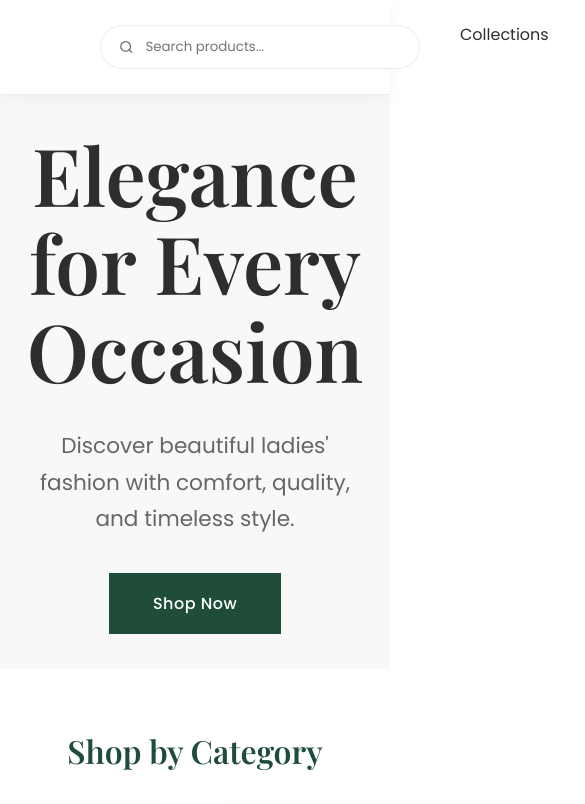
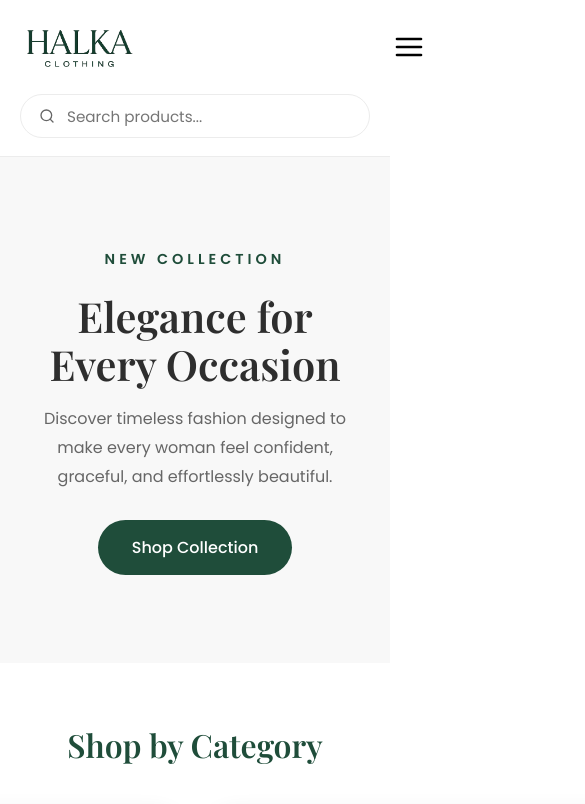
Before and after one commit to darkdilsha/halka-clothing, a React (Vite) app in the folder Client/: page / in a window 390 px wide. Shown: the top 804 px of the page, 585 px wide, since content can reach past the window. Built offline with nearby package versions, Linux system fonts and the light colour scheme.

Commit message:
Redesign navbar desktop layout

```diff
--- a/Client/src/components/Categories/Categories.css
+++ b/Client/src/components/Categories/Categories.css
@@ -1,4 +1,5 @@
 .categories {
+
     padding: 60px 50px;
     text-align: center;
 
--- a/Client/src/components/Hero/Hero.css
+++ b/Client/src/components/Hero/Hero.css
@@ -12,46 +12,149 @@
   text-align: center;
   max-width: 900px;
 }
+.hero h1{
 
-.hero h1 {
-  color: #2E2E2E;
-  font-family: "Playfair Display", serif;
-  font-size: 5rem;
-  margin-bottom: 20px;
-  font-weight:600 ;
-  line-height: 1.1;
-  margin :0 0 24px;
+    font-family:var(--heading-font);
+
+    font-size:5.3rem;
+
+    line-height:1.05;
+
+    font-weight:600;
+
+    color:var(--text);
+
+    margin-bottom:28px;
+
+}.hero p{
+
+    max-width:620px;
+
+    margin:0 auto 40px;
+
+    font-size:1.18rem;
+
+    line-height:1.8;
+
+    color:var(--text-light);
+
+}
+.hero button{
+
+    background:var(--primary);
+
+    color:white;
+
+    border:none;
+
+    border-radius:999px;
+
+    padding:18px 42px;
+
+    font-size:1rem;
+
+    font-weight:500;
+
+    transition:.35s;
 
 }
 
-.hero p {
-  font-family: "Poppins", sans-serif;
-  padding-top: 10px;
-  font-size: 1.35rem;
-  color: #666;
-  max-width: 700px;
-  margin: 0 auto 35px;
-  line-height: 1.7;
+.hero button:hover{
 
+    background:var(--primary-hover);
 
+    transform:translateY(-3px);
 
 }
-
-.hero button {
-  background: var(--primary);
-  color: white;
-  border: none;
-  padding: 18px 44px;
-  font-family: "Poppins", sans-serif;
-  font-size: 1rem;
-  font-weight: 500;
-  letter-spacing: 0.5px;
-  cursor: pointer;
-  transition: all 0.3s ease;
-
-}
-
 .hero button:hover {
   background: #163a2c;
 
 }
+/* ========================= */
+/* Mobile */
+/* ========================= */
+
+@media (max-width:768px){
+
+    .hero{
+
+        min-height:60vh;
+        height:auto;
+
+        padding:60px 24px;
+
+    }
+
+    .hero-content{
+
+        max-width:100%;
+
+    }
+    .hero-tag{
+
+    display:inline-block;
+
+    margin-bottom:22px;
+
+    font-size:.9rem;
+
+    font-weight:600;
+
+    letter-spacing:4px;
+
+    color:var(--primary);
+
+    text-transform:uppercase;
+
+}
+
+    .hero h1{
+
+        font-size:2.6rem;
+
+        line-height:1.15;
+
+        margin-bottom:18px;
+
+    }
+
+    .hero p{
+
+        font-size:1rem;
+
+        max-width:100%;
+
+        margin-bottom:28px;
+
+    }
+
+    .hero button{
+
+        padding:15px 34px;
+
+        width:auto;
+        min-width:190px;
+
+    }
+
+}
+
+/* ========================= */
+/* Tablet */
+/* ========================= */
+
+@media (min-width:769px) and (max-width:1024px){
+
+    .hero{
+        padding:90px 40px;
+    }
+
+    .hero h1{
+        font-size:4.5rem;
+    }
+
+    .hero p{
+        font-size:1.15rem;
+    }
+
+}
--- a/Client/src/components/Hero/Hero.jsx
+++ b/Client/src/components/Hero/Hero.jsx
@@ -2,18 +2,29 @@ import "./Hero.css";
 
 function Hero() {
   return (
-    <section className="hero"  >
-        <div className="hero-content">
-            <h1>Elegance for Every Occasion</h1>
+    <section className="hero">
 
-            <p>
-                Discover beautiful ladies' fashion with comfort, quality, and timeless style.
-            </p>
+      <div className="hero-content">
 
-            <button>Shop Now    </button>
+        <span className="hero-tag">
+          NEW COLLECTION
+        </span>
 
-        </div>
+        <h1>
+          Elegance for <br />
+          Every Occasion
+        </h1>
 
+        <p>
+          Discover timeless fashion designed to make every woman
+          feel confident, graceful, and effortlessly beautiful.
+        </p>
+
+        <button>
+          Shop Collection
+        </button>
+
+      </div>
 
     </section>
   );
--- a/Client/src/components/Navbar/Navbar.css
+++ b/Client/src/components/Navbar/Navbar.css
@@ -2,47 +2,55 @@
 /* NAVBAR */
 /* ========================= */
 
-nav{
-    position: sticky;
+.navbar{
+
+    position:sticky;
     top:0;
     z-index:1000;
 
-    display:grid;
-    grid-template-columns:auto 320px 1fr auto;
-    align-items:center;
-    gap:40px;
-
-    padding:18px 60px;
-
-    background:rgba(255,255,255,.94);
-
-    backdrop-filter:blur(14px);
-    -webkit-backdrop-filter:blur(14px);
+    background:white;
 
     border-bottom:1px solid var(--border);
 
-    box-shadow:0 4px 18px rgba(0,0,0,.04);
 }
 
-.logo{
-    height:58px;
-    cursor:pointer;
-    transition:.3s;
+/* ========================= */
+/* TOP ROW */
+/* ========================= */
+
+.navbar-top{
+
+    display:flex;
+    align-items:center;
+    justify-content:space-between;
+
+    padding:18px 60px;
+    gap:32px;
+
 }
 
-.logo:hover{
-    transform:scale(1.03);
+/* ========================= */
+/* LOGO */
+/* ========================= */
+
+.logo{
+
+    height:68px;
+    cursor:pointer;
+
 }
+
+/* ========================= */
+/* SEARCH */
+/* ========================= */
+
 .search-box{
 
     display:flex;
     align-items:center;
-
     gap:12px;
 
-    width:100%;
-
-    padding:11px 18px;
+    height:44px;
 
     border:1px solid var(--border);
 
@@ -50,16 +58,13 @@ nav{
 
     background:white;
 
-    transition:.3s;
+    padding:0 18px;
 
 }
 
-.search-box:hover,
-.search-box:focus-within{
+.search-box svg{
 
-    border-color:var(--primary);
-
-    box-shadow:0 8px 20px rgba(31,77,58,.08);
+    color:var(--text-light);
 
 }
 
@@ -68,27 +73,31 @@ nav{
     width:100%;
 
     border:none;
-
     outline:none;
 
-    background:none;
+    background:transparent;
+
+    font-size:.95rem;
 
     font-family:var(--body-font);
 
 }
 
-.search-box svg{
+.desktop-search{
 
-    color:var(--text-light);
+    flex:1;
+    max-width:380px;
 
 }
+
+/* ========================= */
+/* LINKS */
+/* ========================= */
+
 .nav-links{
 
     display:flex;
-
-    justify-content:center;
-
-    gap:42px;
+    gap:36px;
 
     list-style:none;
 
@@ -96,11 +105,7 @@ nav{
 
 .nav-links li{
 
-    position:relative;
-
     cursor:pointer;
-
-    font-family:var(--body-font);
 
     transition:.3s;
 
@@ -112,43 +117,20 @@ nav{
 
 }
 
-.nav-links li::after{
+/* ========================= */
+/* ICONS */
+/* ========================= */
 
-    content:"";
+.nav-icons{
 
-    position:absolute;
-
-    left:0;
-
-    bottom:-8px;
-
-    width:0;
-
-    height:2px;
-
-    background:var(--primary);
-
-    transition:.3s;
+    display:flex;
+    gap:18px;
 
 }
 
-.nav-links li:hover::after{
-
-    width:100%;
-
-}
-.nav-right{
-
-    display:flex;
-
-    align-items:center;
-
-    gap:22px;
-
-}
 .icon{
 
-    font-size:1.18rem;
+    font-size:1.4rem;
 
     cursor:pointer;
 
@@ -160,11 +142,159 @@ nav{
 
     color:var(--primary);
 
-    transform:translateY(-2px);
+}
+
+/* ========================= */
+/* MENU BUTTON */
+/* ========================= */
+
+.menu-btn{
+
+    display:none;
+
+    border:none;
+    background:none;
+
+    cursor:pointer;
+
+    font-size:2rem;
+
+}
+
+/* ========================= */
+/* MOBILE SEARCH */
+/* ========================= */
+
+.mobile-search{
+
+    display:none;
+
+}
+
+/* ========================= */
+/* MOBILE MENU */
+/* ========================= */
+
+.mobile-menu{
+
+    display:none;
+
+}
+
+/* ========================= */
+/* TABLET */
+/* ========================= */
+
+@media(max-width:992px){
+
+.desktop-search{
+
+max-width:250px;
+
+}
+
+}
+
+/* ========================= */
+/* MOBILE */
+/* ========================= */
+
+@media(max-width:768px){
+
+.navbar-top{
+
+padding:18px 20px;
+
+gap:12px;
+
+}
+
+.logo{
+
+height:58px;
+
+}
+
+.desktop-search{
+
+display:none;
+
+}
+
+.nav-links{
+
+display:none;
+
+}
+
+.nav-icons{
+
+display:none;
 
 }
 .menu-btn{
 
-    display:none;
+    display:flex;
+
+    align-items:center;
+
+    justify-content:center;
+
+    margin-left:auto;
+    margin-right:-55px;
 
 }
+
+.mobile-search{
+
+display:flex;
+
+margin:0 20px 18px;
+
+}
+
+.mobile-search input{
+
+flex:1;
+
+}
+
+.mobile-menu{
+
+display:none;
+
+flex-direction:column;
+
+gap:18px;
+
+padding:20px;
+
+border-top:1px solid var(--border);
+
+}
+
+.mobile-menu.active{
+
+display:flex;
+
+}
+
+.mobile-menu a{
+
+text-decoration:none;
+
+color:var(--text);
+
+font-size:1rem;
+
+}
+
+.mobile-menu hr{
+
+border:none;
+
+border-top:1px solid var(--border);
+
+}
+
+}
--- a/Client/src/components/Navbar/Navbar.jsx
+++ b/Client/src/components/Navbar/Navbar.jsx
@@ -4,20 +4,23 @@ import logo from "../../assets/images/logo.png";
 import { useState } from "react";
 
 import {
-  FiSearch,
-  FiShoppingBag,
-  FiUser,
   FiMenu,
   FiX,
+  FiSearch,
+  FiUser,
+  FiHeart,
+  FiShoppingBag,
 } from "react-icons/fi";
 
 function Navbar() {
-
   const [menuOpen, setMenuOpen] = useState(false);
 
   return (
+    <nav className="navbar">
 
-    <nav>
+      {/* ---------- TOP ROW ---------- */}
+
+      <div className="navbar-top">
 
         <img
           src={logo}
@@ -25,44 +28,74 @@ function Navbar() {
           className="logo"
         />
 
-      <div className="search-box">
+        {/* Desktop Search */}
 
+        <div className="search-box desktop-search">
           <FiSearch />
-
           <input
             type="text"
             placeholder="Search products..."
           />
-
         </div>
 
-      <ul className={menuOpen ? "nav-links active" : "nav-links"}>
+        {/* Desktop Links */}
 
+        <ul className="nav-links">
           <li>Collections</li>
-
           <li>New Arrivals</li>
-
           <li>Contact</li>
-
         </ul>
 
-      <div className="nav-right">
+        {/* Desktop Icons */}
 
+        <div className="nav-icons">
           <FiUser className="icon" />
+          <FiHeart className="icon" />
+          <FiShoppingBag className="icon" />
+        </div>
 
-        <FiShoppingBag className="icon" />
+        {/* Mobile Menu Button */}
 
-        <div
+        <button
           className="menu-btn"
           onClick={() => setMenuOpen(!menuOpen)}
         >
           {menuOpen ? <FiX /> : <FiMenu />}
+        </button>
+
       </div>
+
+      {/* ---------- MOBILE SEARCH ---------- */}
+
+      <div className="search-box mobile-search">
+        <FiSearch />
+        <input
+          type="text"
+          placeholder="Search products..."
+        />
+      </div>
+
+      {/* ---------- MOBILE MENU ---------- */}
+
+      <div className={`mobile-menu ${menuOpen ? "active" : ""}`}>
+
+        <a href="#">Collections</a>
+
+        <a href="#">New Arrivals</a>
+
+        <a href="#">Contact</a>
+
+        <hr />
+
+        <a href="#">My Account</a>
+
+        <a href="#">Wishlist</a>
+
+        <a href="#">Cart</a>
 
       </div>
 
     </nav>
-
   );
 }
 
```
Lines whose indentation alone changed are shown as unchanged.
